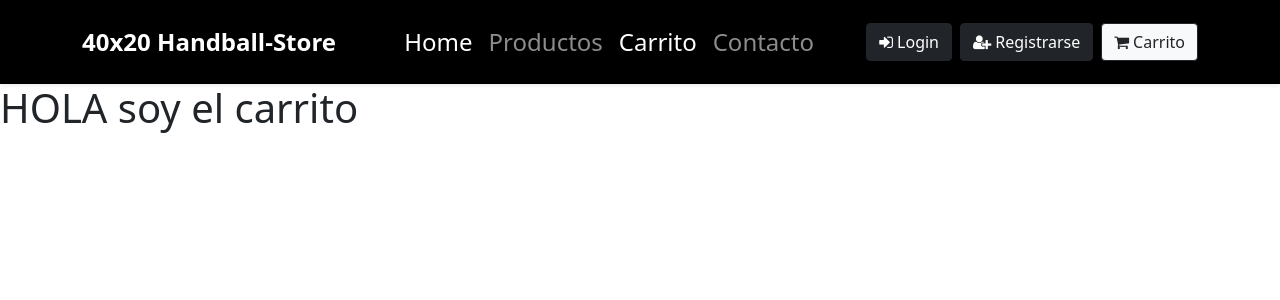
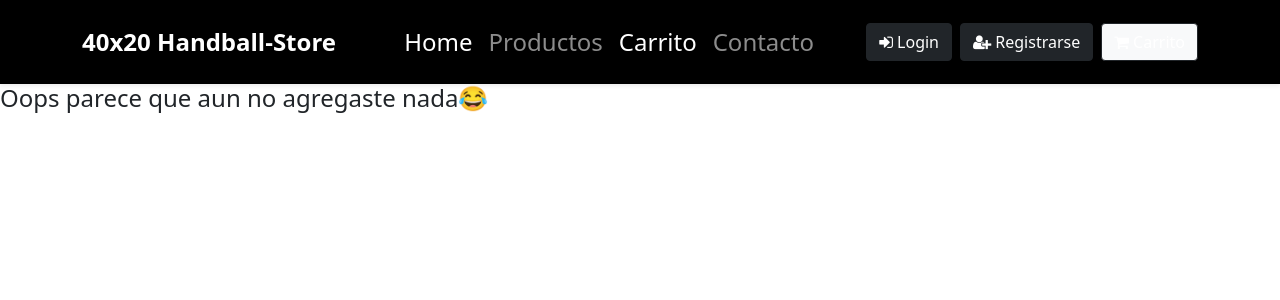
Before and after one commit to LuchoCassani/cassani-ecommerce, a React (Create React App) app: page /cart in a window 1280 px wide. Shown: the top 300 px of the page. Built offline with nearby package versions, Linux system fonts and the light colour scheme.

Commit message:
carrito-compras

```diff
--- a/src/components/Cart/Cart.jsx
+++ b/src/components/Cart/Cart.jsx
@@ -1,6 +1,6 @@
 import { useContext } from "react";
 import CartContext from "../Context/CartContext";
-
+import {ItemCount} from "../ItemCount/ItemCount"
 
 import CartItems from "./CartItems";
 
@@ -9,20 +9,21 @@ const Cart = () => {
 
   return (
     <>
-    <h1>HOLA soy el carrito</h1>
-      {showCart && (
+
+      {!showCart && (
         <div>
           <div style={{ textAlign: "right" }}>
 
           </div>
           <div>
             {cartItems.length === 0 ? (
-              <h4>Cart is Empty</h4>
+              <h4>Oops parece que aun no agregaste nada😂</h4>
             ) : (
-              <ul>
+              <ul >
                 {cartItems.map((product) => (
                   <CartItems key={product.id} item={product} />
                 ))}
+                <ItemCount />
               </ul>
             )}
           </div>
--- a/src/components/Cart/CartItems.jsx
+++ b/src/components/Cart/CartItems.jsx
@@ -7,11 +7,12 @@ const CartItem = ({ item }) => {
 
   return (
     <li className='CartItem__item'>
+
       <img src={item.image} alt='' />
       <div>
         {item.name}
       </div>
-      <button  onClick={() => removeItems(item._id)}>
+      <button  onClick={() => removeItems(item.id)}>
         Remove
       </button>
     </li>
--- a/src/components/Context/CartState.js
+++ b/src/components/Context/CartState.js
@@ -5,9 +5,9 @@ import { SHOW_HIDE_CART, ADD_TO_CART, REMOVE_ITEMS,REMOVE_ONE_ITEM } from "./Typ
 
 const CartState = ({ children }) => {
   const initalState = {
-    showCart: false,
+
     cartItems: [],
-  };
+  };console.log(initalState)
 
   const [state, dispatch] = useReducer(CartReducer, initalState);
 
@@ -43,6 +43,7 @@ const CartState = ({ children }) => {
       {children}
     </CartContext.Provider>
   );
+
 };
 
 export default CartState;
--- a/src/components/NavBar/NavBar.jsx
+++ b/src/components/NavBar/NavBar.jsx
@@ -55,11 +55,11 @@ const Menu = () => {
               <NavLink to="" className="btn btn-outline-dark ms-2">
                 <i className="fa fa-user-plus me-1"></i>Registrarse
               </NavLink>
-              <button className="btn btn-outline-dark ms-2 bg-light">
-                          <i onClick={showHideCart} className="fa fa-shopping-cart me-1 "> </i>Carrito {cartItems.length > 0 && (
+              <NavLink to="/cart" className="btn btn-outline-dark ms-2 bg-light">
+                          <i className="fa fa-shopping-cart me-1 "> </i>Carrito {cartItems.length > 0 && (
                             <span>{cartItems.length}</span>
                           )}
-                </button>
+                </NavLink>
             </div>
           </div>
         </div>
```
